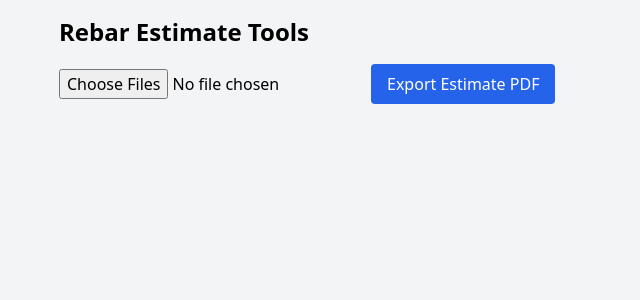
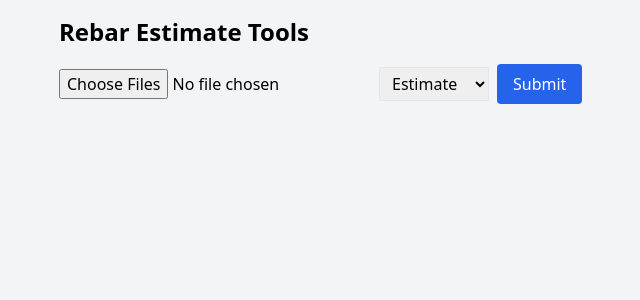
Before and after one commit to rebarshop-24/rebar-ai-frontend, a React (Vite) app: page / in a window 1280 px wide. Shown: the top 300 px of the page, without its empty margins (149-789 px from the left). Built offline with nearby package versions, Linux system fonts and the light colour scheme.

Commit message:
Add files via upload

```diff
--- a/src/DrawingTool.jsx
+++ b/src/DrawingTool.jsx
@@ -1,4 +1,4 @@
-import React, { useState, useRef } from 'react';
+import React, { useState } from 'react';
 import axios from 'axios';
 
 export default function DrawingTool() {
@@ -7,24 +7,33 @@ export default function DrawingTool() {
   const [pdfPath, setPdfPath] = useState("");
   const [email, setEmail] = useState("");
   const [folderId, setFolderId] = useState("");
+  const [mode, setMode] = useState("estimate");
 
   const BACKEND_URL = "https://rebar-ai-backend.onrender.com";
 
   const handleFileChange = (e) => setFiles(Array.from(e.target.files));
 
-  const handleExportPDF = async () => {
+  const handleSubmit = async () => {
     const formData = new FormData();
     files.forEach(file => formData.append("files", file));
-    formData.append("mode", "estimate");
+    formData.append("mode", mode);
     try {
-      const response = await axios.post(`${BACKEND_URL}/api/parse-blueprint-estimate`, formData);
-      const raw = response.data;
-      setJsonOutput(raw);
-      const exportRes = await axios.post(`${BACKEND_URL}/api/export-pdf`, raw, { responseType: "blob" });
+      const res = await axios.post(
+        `${BACKEND_URL}/api/parse-blueprint-estimate`,
+        formData
+      );
+      setJsonOutput(res.data);
+      if (mode === "estimate") {
+        const exportRes = await axios.post(
+          `${BACKEND_URL}/api/export-pdf`,
+          res.data,
+          { responseType: "blob" }
+        );
         const url = window.URL.createObjectURL(new Blob([exportRes.data]));
         setPdfPath(url);
+      }
     } catch (err) {
-      console.error("Export error:", err);
+      console.error(err);
     }
   };
 
@@ -56,19 +65,35 @@ export default function DrawingTool() {
     <div className="p-4 max-w-4xl mx-auto">
       <h1 className="text-2xl font-bold mb-4">Rebar Estimate Tools</h1>
       <input type="file" multiple onChange={handleFileChange} className="mb-2" />
-      <button onClick={handleExportPDF} className="bg-blue-600 text-white px-4 py-2 rounded">Export Estimate PDF</button>
+      <select value={mode} onChange={e => setMode(e.target.value)} className="border px-2 py-1 mb-4 ml-2">
+        <option value="estimate">Estimate</option>
+        <option value="barlist">Barlist</option>
+        <option value="drawing">Drawings</option>
+      </select>
+      <button onClick={handleSubmit} className="bg-blue-600 text-white px-4 py-2 rounded ml-2">Submit</button>
 
+      {jsonOutput && (
+        <div className="mt-6">
+          <h2 className="text-xl font-semibold mb-2 capitalize">{mode} Output</h2>
+          <div className="overflow-auto bg-white p-4 shadow rounded">
+            <pre className="text-xs whitespace-pre-wrap break-words">{JSON.stringify(jsonOutput, null, 2)}</pre>
+          </div>
+
+          {mode === "estimate" && (
+            <div className="mt-4 space-y-3">
               {pdfPath && (
-        <div className="mt-4 space-y-2">
-          <a href={pdfPath} download className="text-blue-700 underline">📄 Download PDF</a>
-          <div className="space-y-2">
+                <a href={pdfPath} download className="bg-gray-200 inline-block text-blue-700 px-3 py-1 rounded">📄 Download PDF</a>
+              )}
+              <div className="space-y-1">
                 <input type="email" value={email} onChange={e => setEmail(e.target.value)} placeholder="Customer email" className="border px-2 py-1" />
-            <button onClick={handleSendEmail} className="bg-green-600 text-white px-3 py-1 rounded">Send PDF via Email</button>
+                <button onClick={handleSendEmail} className="bg-green-600 text-white px-3 py-1 rounded ml-2">Send PDF via Email</button>
               </div>
-          <div className="space-y-2">
+              <div className="space-y-1">
                 <input type="text" value={folderId} onChange={e => setFolderId(e.target.value)} placeholder="Google Drive Folder ID" className="border px-2 py-1" />
-            <button onClick={handleUploadDrive} className="bg-gray-700 text-white px-3 py-1 rounded">Upload to Google Drive</button>
+                <button onClick={handleUploadDrive} className="bg-gray-700 text-white px-3 py-1 rounded ml-2">Upload to Google Drive</button>
               </div>
+            </div>
+          )}
         </div>
       )}
     </div>
```
Lines whose indentation alone changed are shown as unchanged.
